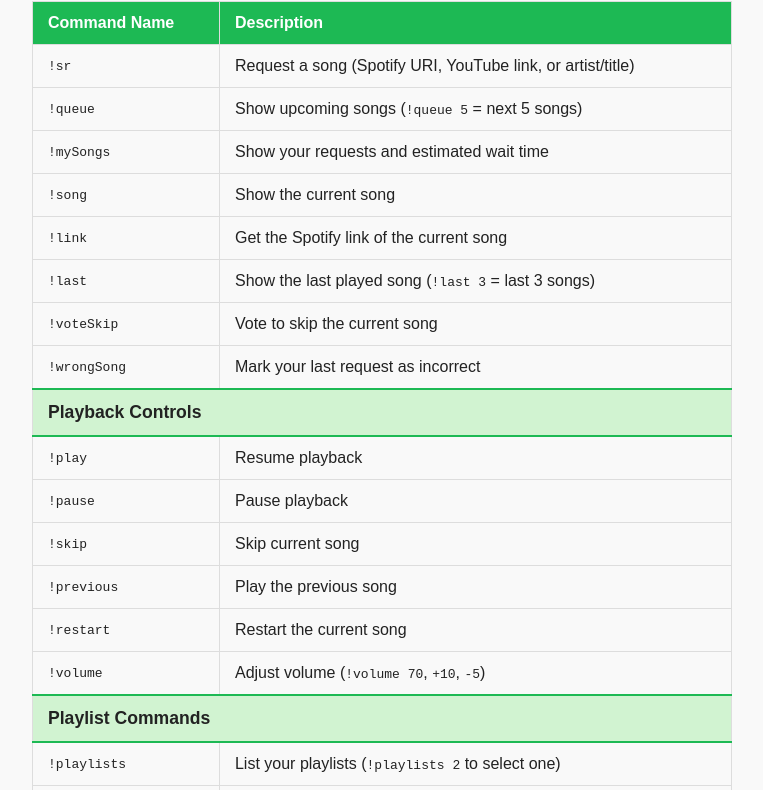
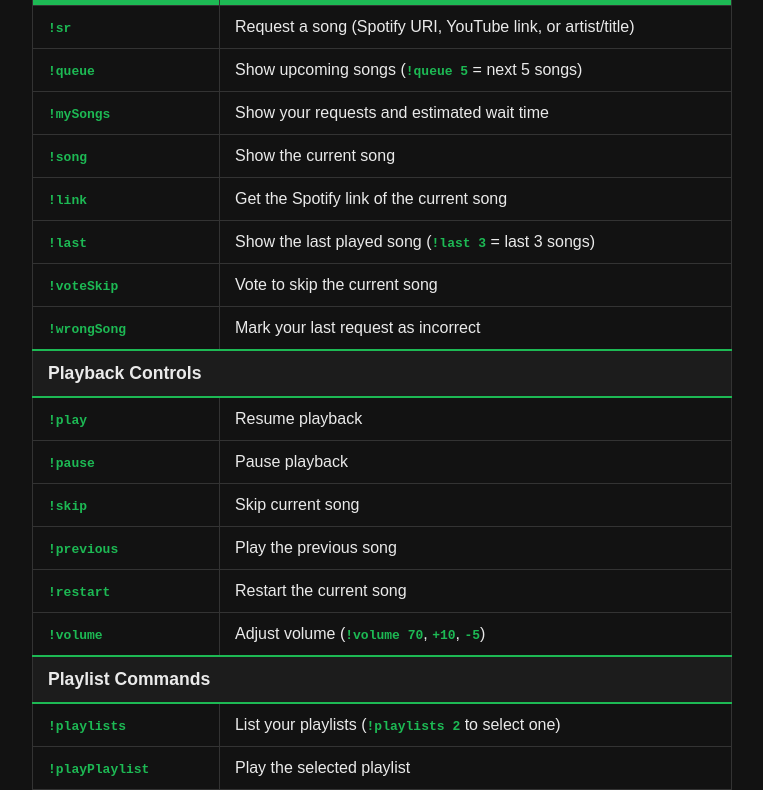
Before and after one commit to FoxDelight/SpotifyChatCommands, a plain HTML site: page index.html in a window 1280 px wide. Shown: the part 131-921 px from the top of the page, without its empty margins (258-1021 px from the left). Drawn offline with Linux system fonts and the light colour scheme.

Commit message:
Update index.html

```diff
--- a/index.html
+++ b/index.html
@@ -1,5 +1,3 @@
-# SpotifyChatCommands
-Chat commands for Spotify control - Song Requests &amp; more
 <!DOCTYPE html>
 <html lang="en">
 <head>
@@ -12,8 +10,8 @@ Chat commands for Spotify control - Song Requests &amp; more
       max-width: 700px;
       margin: 40px auto;
       padding: 0 20px;
-      background: #f9f9f9;
-      color: #222;
+      background: #121212;
+      color: #eaeaea;
     }
     h1 {
       text-align: center;
@@ -27,15 +25,15 @@ Chat commands for Spotify control - Song Requests &amp; more
     }
     th, td {
       padding: 12px 15px;
-      border: 1px solid #ddd;
+      border: 1px solid #333;
     }
     th {
       background: #1DB954;
-      color: white;
+      color: #121212;
       text-align: left;
     }
     tr.section-title td {
-      background: #d1f3d1;
+      background: #1c1c1c;
       font-weight: bold;
       font-size: 1.1rem;
       text-align: left;
@@ -43,7 +41,11 @@ Chat commands for Spotify control - Song Requests &amp; more
       border-bottom: 2px solid #1DB954;
     }
     tr:hover:not(.section-title) {
-      background: #e0f7e0;
+      background: #1e1e1e;
+    }
+    code {
+      color: #1DB954;
+      font-weight: bold;
     }
     @media (max-width: 600px) {
       body {
```
